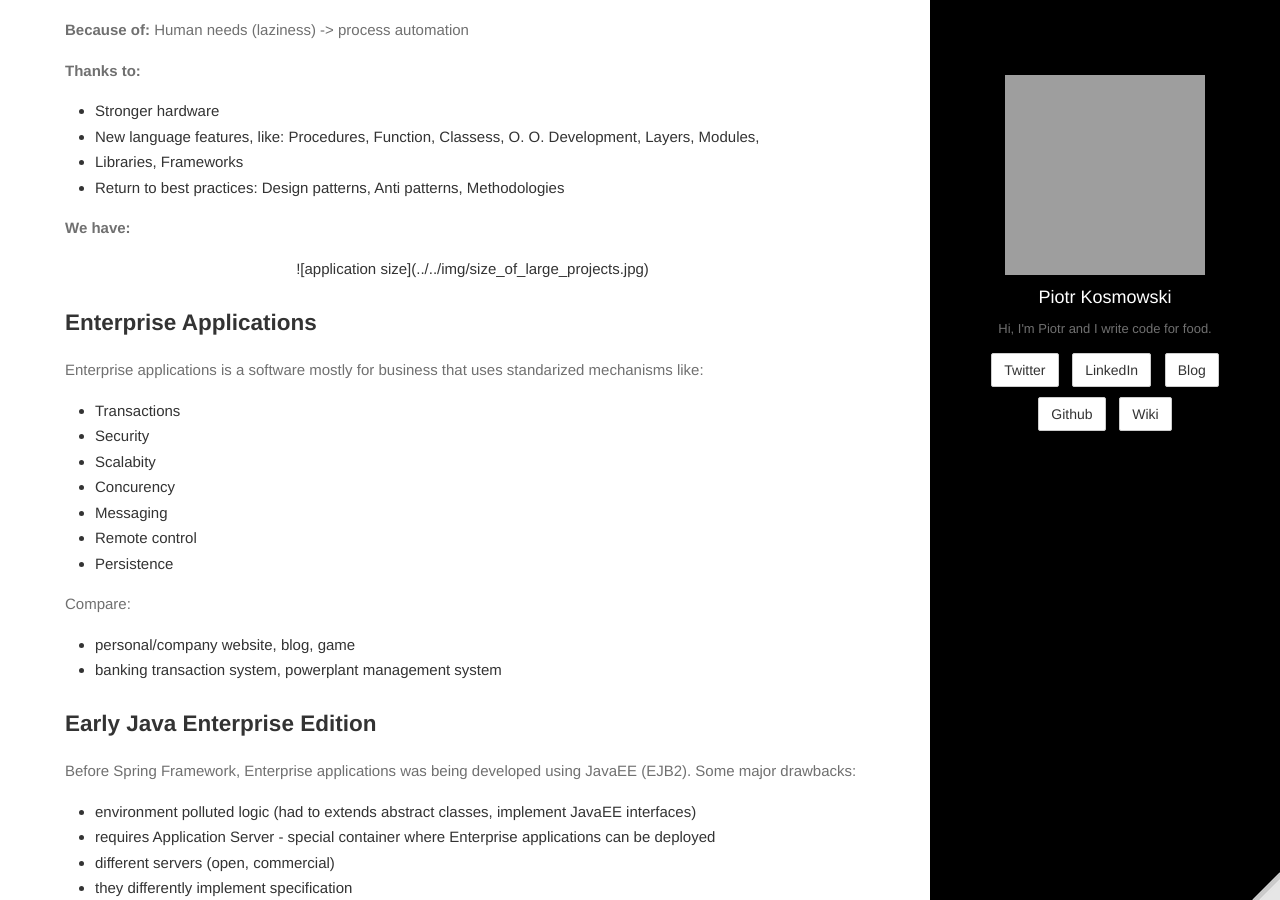
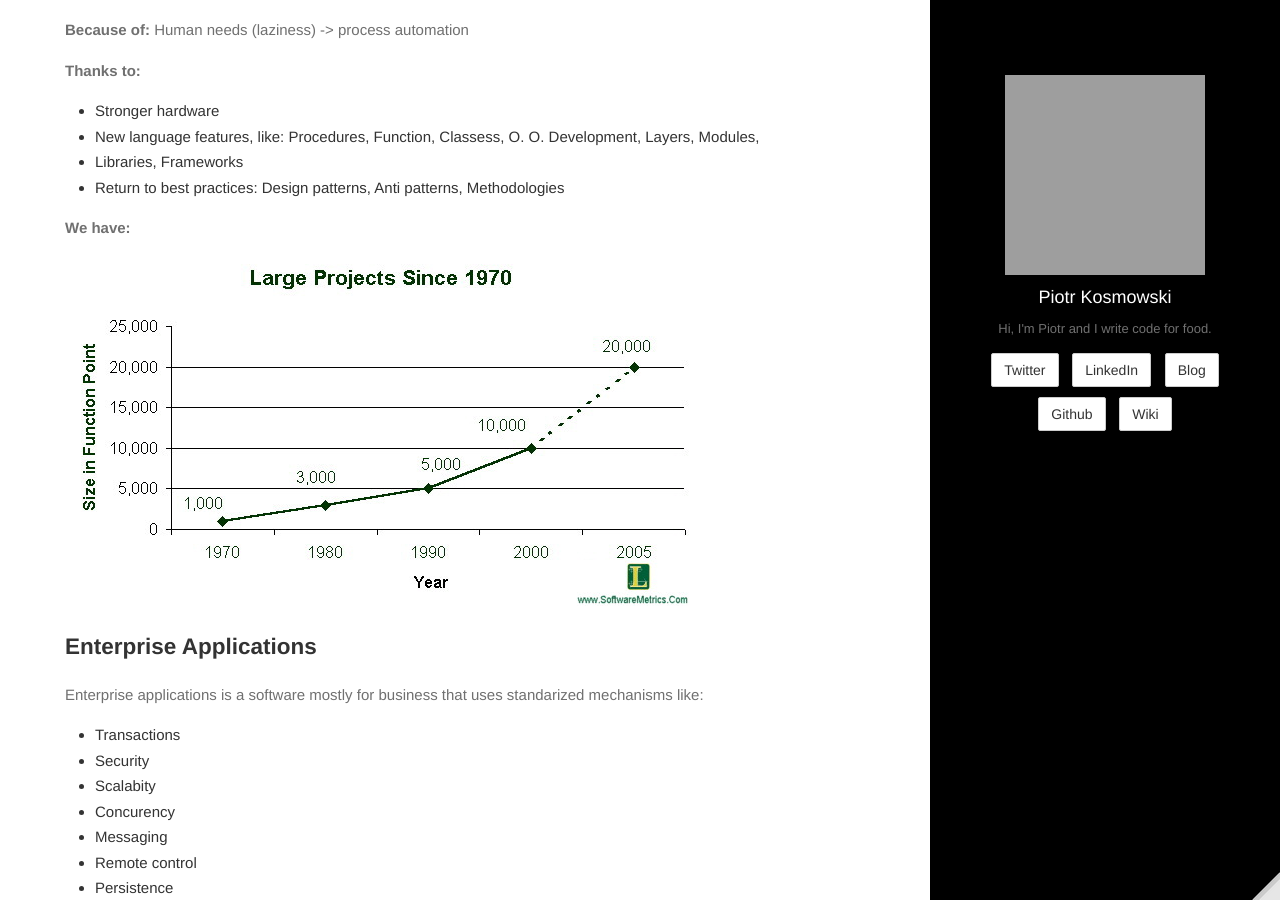
Before and after one commit to kospiotr/kospiotr.github.io, a Jekyll site: the page built from wiki/spring-core.md, in a window 1280 px wide and 900 px high, scrolled down 1609 px. Built offline with Jekyll 4.4.1, drawn with Linux system fonts in a browser that asks for light colours; grey boxes are pictures that could not be loaded.

Commit message:
Update spring-core.md

```diff
--- a/wiki/spring-core.md
+++ b/wiki/spring-core.md
@@ -24,7 +24,7 @@ Human needs (laziness) -> process automation
 
 **We have:**
 
-<center>![application size](../../img/size_of_large_projects.jpg)</center>
+![application_size](../../img/size_of_large_projects.jpg)
 
 ### Enterprise Applications
 
```
